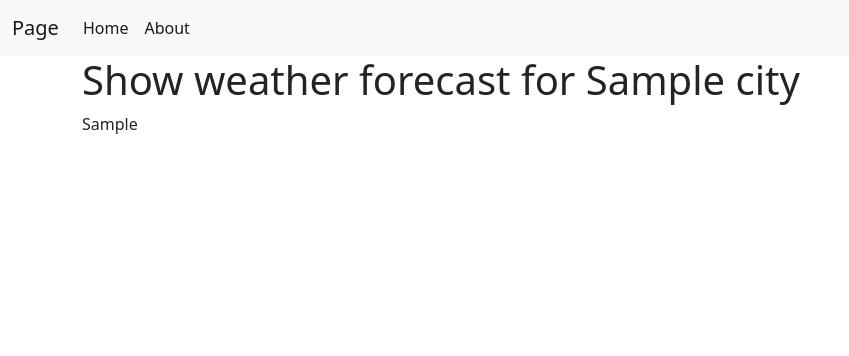
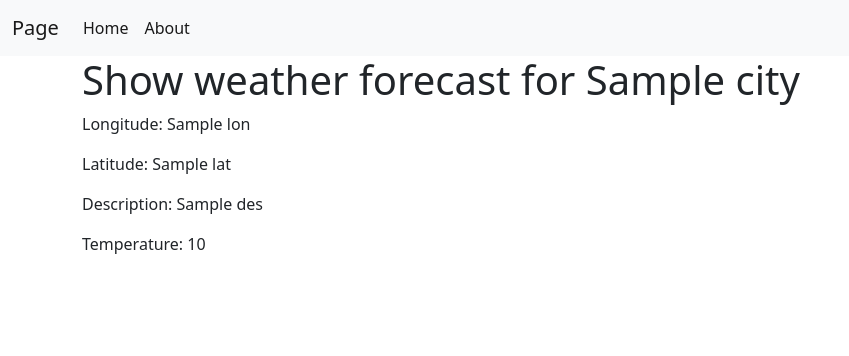
Before and after one commit to Muelvzz/weather-api, a Flask app: template templates/show_weather.html in a window 1280 px wide. Shown: the top 356 px of the page, without its empty margins (0-849 px from the left). Run offline with Flask 3, Linux system fonts and the light colour scheme; the template is opened without the code that fills it: most values are stand-ins (such as "Sample title", 1, 10 or a date in 2020).

Commit message:
showed specific data and add error-handlings

```diff
--- a/main.py
+++ b/main.py
@@ -1,4 +1,4 @@
-from flask import Flask, render_template, redirect, url_for, request
+from flask import Flask, render_template, redirect, url_for, request, abort
 import requests
 import json
 
@@ -13,13 +13,22 @@ def home():
 def show_weather():
     if request.method == "POST":
 
-        city_title = request.form.get("city")
-        API_CALL = f"https://api.openweathermap.org/data/2.5/weather?q={city_title}&appid={API_KEY}"
+        try:
+            city_title = request.form.get("city").capitalize()
+            API_CALL = f"https://api.openweathermap.org/data/2.5/weather?q={city_title}&appid={API_KEY}&units=metric"
 
-        response = requests.get(API_CALL)
-        weather_data = response.json()
+            response = requests.get(API_CALL)
+            weather_data = response.json()
 
-        return render_template("show_weather.html", city = city_title, weather_data=weather_data)
+            longitude = weather_data["coord"]["lon"]
+            latitude = weather_data["coord"]["lat"]
+            description = weather_data["weather"][0]["description"]
+            temperature = weather_data["main"]["temp"]
+
+            return render_template("show_weather.html", city=city_title,lon=longitude,lat=latitude,des=description,temp=temperature)
+
+        except (ValueError, TypeError, KeyError):
+            return render_template("error.html")
 
     else:
         return redirect(url_for("home"))
--- a/templates/show_weather.html
+++ b/templates/show_weather.html
@@ -4,7 +4,16 @@
 <div class="container">
     <h1>Show weather forecast for {{ city }}</h1>
     <p>
-        {{ weather_data }}
+        Longitude: {{ lon }}
+    </p>
+    <p>
+        Latitude: {{ lat }}
+    </p>
+    <p>
+        Description: {{ des }}
+    </p>
+    <p>
+        Temperature: {{ temp }}
     </p>
 </div>
 
```
Also changed, not shown: templates/error.html (added, +8 -0 lines).
